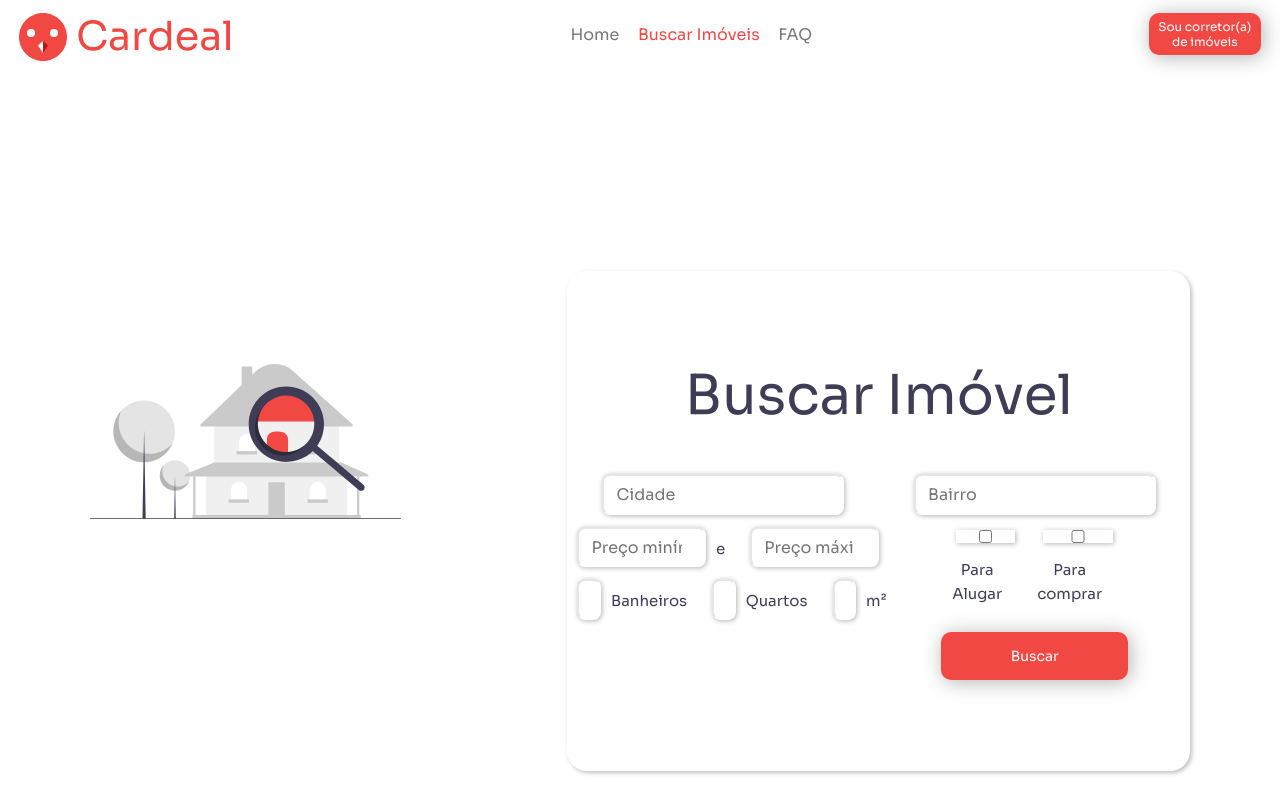
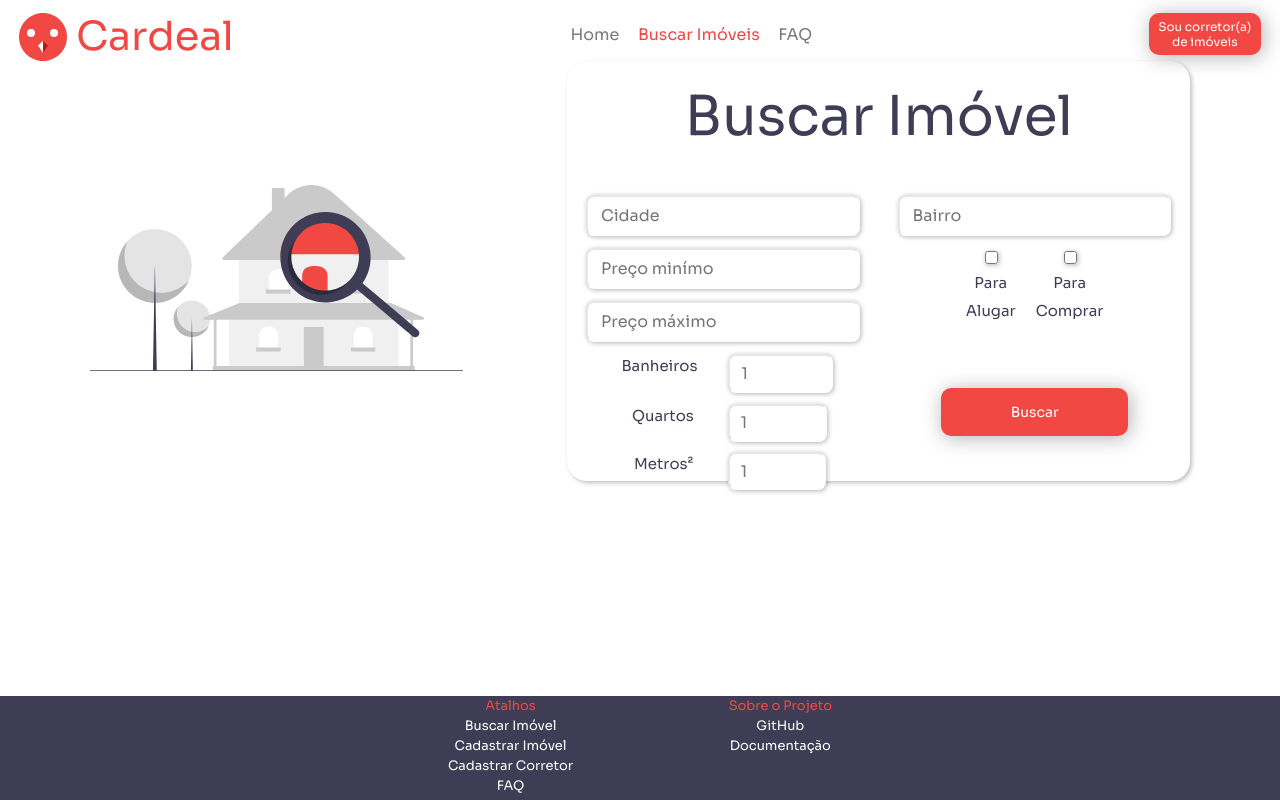
Before and after one commit to UnBArqDsw2021-1/2021.1-g04-cardeal-frontend, an Angular app in the folder frontCardeal/: page /buscar-imovel in a window 1280 px wide. Shown: the top 800 px of the page. Built offline with nearby package versions, Linux system fonts and the light colour scheme.

Commit message:
editing property search style

```diff
--- a/frontCardeal/src/app/views/buscar-imoveis/buscar-imoveis.component.css
+++ b/frontCardeal/src/app/views/buscar-imoveis/buscar-imoveis.component.css
@@ -7,8 +7,6 @@
 section {
   display: flex;
   width: 100%;
-  height: 500px;
-  margin-top: 210px;
 }
 
 .titulo_cadastro {
@@ -25,7 +23,6 @@ section {
   flex: 1;
   margin-left: 7%;
   margin-right: 6%;
-  height: 800px;
 }
 
 .titulo {
@@ -50,8 +47,8 @@ section {
 
 .img_corretor {
   display: inline;
-  width: 100%;
-  margin-top: 30%;
+  width: 120%;
+  margin-top: 40%;
 }
 
 /* Register */
@@ -63,6 +60,7 @@ section {
 
 .container_cadastro {
   flex: 2;
+  height: 420px;
   float: right;
   margin-right: 7%;
   margin-left: 7%;
@@ -107,6 +105,7 @@ section {
 .coluna1 {
   flex: 1;
   float: left;
+  display: block;
 }
 
 .coluna2 {
@@ -147,7 +146,7 @@ input {
 
   width: 60%;
   height: 48px;
-  margin-top: 3%;
+  margin-top: 15%;
   margin-bottom: 7%;
 
   background: #f14843;
@@ -155,6 +154,7 @@ input {
   border-radius: 10px;
   filter: drop-shadow(2px 2px 10px rgba(0, 0, 0, 0.3));
   cursor: pointer;
+
 }
 
 .botao_cadastro:hover {
@@ -192,13 +192,22 @@ input {
 }
 
 h4 {
-  margin-top: 10px;
-  margin-left: 10px;
-  margin-right: 25px;
+  width: 50%;
   font-family: Sora;
   font-style: normal;
   font-weight: normal;
   font-size: 15px;
+  color: #3f3d56;
+}
+
+h3 {
+  margin-left: 10px;
+  margin-right: 10px;
+  font-family: Sora;
+  font-style: normal;
+  font-weight: normal;
+  font-size: 15px;
+  float: right;
   color: #3f3d56;
 }
 
--- a/frontCardeal/src/app/views/buscar-imoveis/buscar-imoveis.component.html
+++ b/frontCardeal/src/app/views/buscar-imoveis/buscar-imoveis.component.html
@@ -1,4 +1,4 @@
-<section>
+<section style="width: fit-content;" >
   <div class="container_img">
     <img class="img_corretor" src="assets/img/buscar.svg" />
   </div>
@@ -16,9 +16,9 @@
             name="city"
             placeholder="Cidade"
             [(ngModel)]="dados.cidade"
+            style="width: 80%; "
           />
           <br />
-          <div class="flex">
             <input
               type="number"
               min="0"
@@ -26,8 +26,8 @@
               name="idRealtor"
               placeholder="Preço minímo"
               [(ngModel)]="dados.prec_min"
+              style="width: 80%; "
             />
-            <h4>e</h4>
             <input
               type="number"
               min="0"
@@ -35,10 +35,10 @@
               name="idRealtor"
               placeholder="Preço máximo"
               [(ngModel)]="dados.prec_max"
+              style="width: 80%;"
             />
-            <br />
-          </div>
           <div class="flex">
+            <h4>Banheiros</h4>
             <input
               min="0"
               type="number"
@@ -46,8 +46,11 @@
               name="Bathroom"
               [(ngModel)]="dados.qtd_banheiros"
               placeholder="1"
+              style="width: 30%; float: right;"
             />
-            <h4>Banheiros</h4>
+          </div>
+          <div class="flex">
+            <h4>Quartos</h4>
             <input
               min="0"
               type="number"
@@ -55,8 +58,11 @@
               name="rooms"
               [(ngModel)]="dados.qtd_quartos"
               placeholder="1"
+              style="width: 30%; float: right;"
             />
-            <h4>Quartos</h4>
+          </div>
+          <div class="flex">
+            <h4>Metros²</h4>
             <input
                 min="0"
                 type="number"
@@ -64,8 +70,8 @@
                 name="area"
                 [(ngModel)]="dados.area"
                 placeholder="1"
+                style="width: 30%; float: right;"
               />
-            <h4>m²</h4>
           </div>
           <span *ngIf="alerta"> {{ msg }} </span>
         </div>
@@ -76,6 +82,7 @@
             name="Bairro"
             placeholder="Bairro"
             [(ngModel)]="dados.bairro"
+            style="width: 80%; "
           />
           <br />
 
@@ -86,10 +93,11 @@
                 id="alugar"
                 name="Alugar"
                 value="Alugar"
+                style="width: fit-content;"
                 [(ngModel)]="dados.tipo_aluguel"
               />
-              <h4 *ngIf="!alerta">Para Alugar</h4>
-              <h4 class="alerta" *ngIf="alerta">Para Alugar</h4>
+              <h3 *ngIf="!alerta">Para Alugar</h3>
+              <h3 class="alerta" *ngIf="alerta"> Para Alugar</h3>
             </label>
             <label for="comprar">
               <input
@@ -98,9 +106,10 @@
                 name="Venda"
                 value="Venda"
                 [(ngModel)]="dados.tipo_compra"
+                style="width: fit-content;"
               />
-              <h4 *ngIf="!alerta">Para comprar</h4>
-              <h4 class="alerta" *ngIf="alerta">Para comprar</h4>
+              <h3 *ngIf="!alerta">Para Comprar</h3>
+              <h3 class="alerta" *ngIf="alerta"> Para Comprar</h3>
             </label>
           </div>
           <br />
```
Lines whose indentation alone changed are shown as unchanged.
